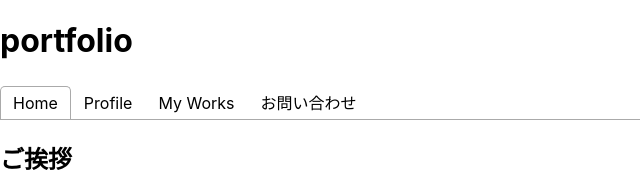
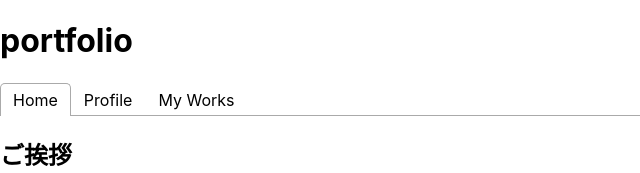
Before and after one commit to azufb/Portfolio, a React (Create React App) app in the folder portfolio/: page / in a window 1280 px wide. Shown: the top 173 px of the page, without its empty margins (0-640 px from the left). Built offline with nearby package versions, Linux system fonts and the light colour scheme.

Commit message:
一旦お問い合わせタブは削除

```diff
--- a/portfolio/src/sample.js
+++ b/portfolio/src/sample.js
@@ -19,13 +19,14 @@ class Sample extends Component {
                     <Tab>Home</Tab>
                     <Tab>Profile</Tab>
                     <Tab>My Works</Tab>
-                    <Tab>お問い合わせ</Tab>
                 </TabList>
 
+                {/* Topページの挨拶文のタブ */}
                 <TabPanel>
                     <Aisatsu />
                 </TabPanel>
 
+                {/* Profileページのタブ */}
                 <TabPanel>
                     <Tabs>
                         <TabList>
@@ -49,6 +50,7 @@ class Sample extends Component {
                     </Tabs>
                 </TabPanel>
 
+                {/* 成果物のMy Worksページのタブ */}
                 <TabPanel>
                     <Tabs>
                         <TabList>
```
